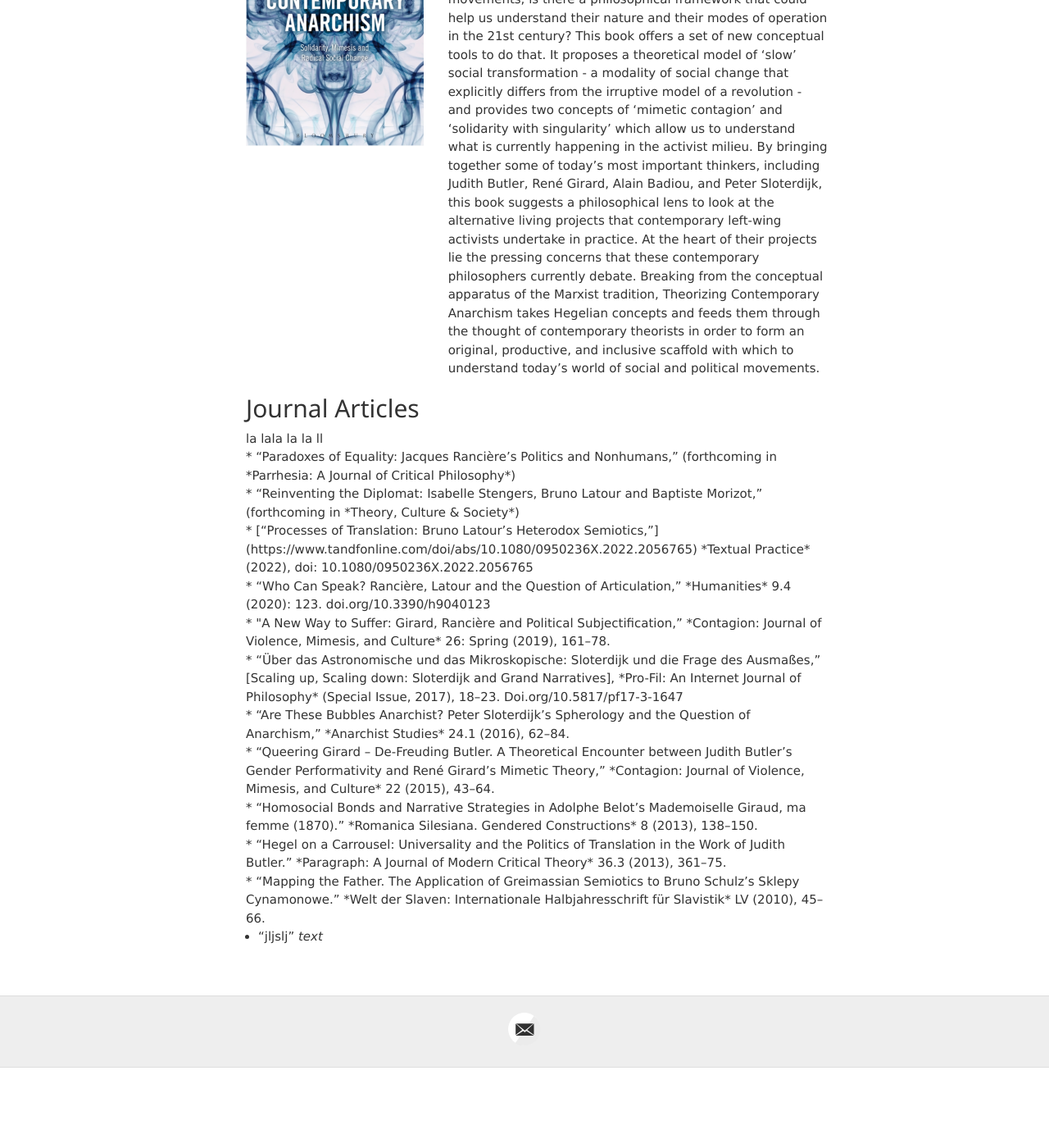
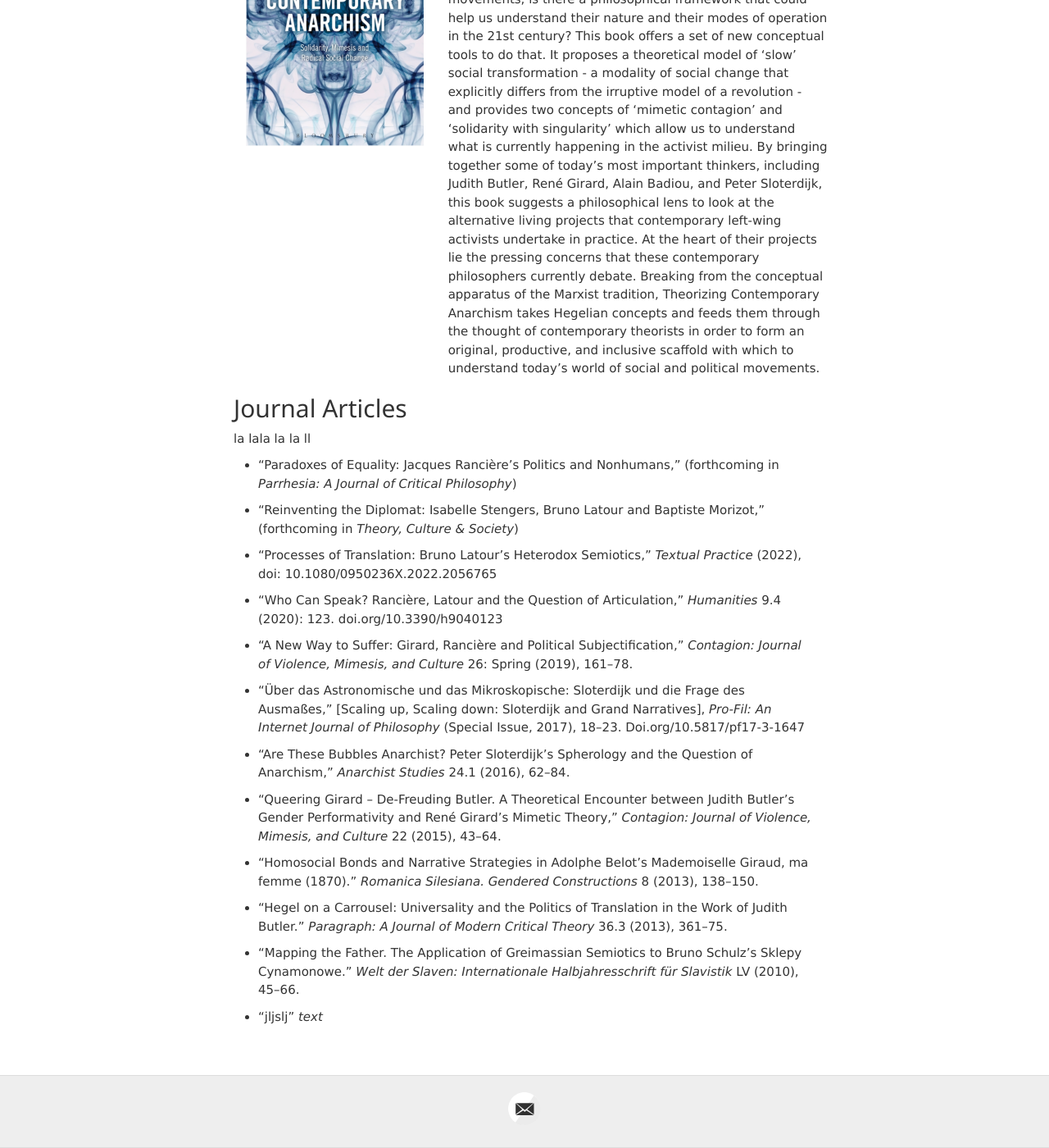
Before and after one commit to IJanicka/IJanicka.github.io, a Jekyll site: the page built from publications.md, in a window 1280 px wide and 1400 px high, scrolled down 554 px. Shown: the whole window at 82% size. Built offline with Jekyll 4.4.1, drawn with Linux system fonts in a browser that asks for light colours; before the commit the page ends 1856 px from its top, so only the background shows below that.

Commit message:
Update publications.md

```diff
--- a/publications.md
+++ b/publications.md
@@ -17,7 +17,7 @@ The turn of the Millennium demonstrated a fully-fledged revival and fusion of va
 </p>
     </div>
   </div>
-
+</div>
   <h2>Journal Articles</h2>
   <a href="../articles/Iwona Janicka_Hegel on a Carrousel_Published in Paragraph_ Nov 2013.pdf">la lala la la ll</a><br>
 
@@ -44,6 +44,6 @@ The turn of the Millennium demonstrated a fully-fledged revival and fusion of va
 *	<a href="../Iwona Janicka_Mapping the Father_Greimas and Schulz_Welt der Slaven_2010">“Mapping the Father. The Application of Greimassian Semiotics to Bruno Schulz’s Sklepy Cynamonowe.” *Welt der Slaven: Internationale Halbjahresschrift für Slavistik* LV (2010), 45–66.</a><br>
 
 
-</div>
+
 
 * "jljslj" *text*
```
